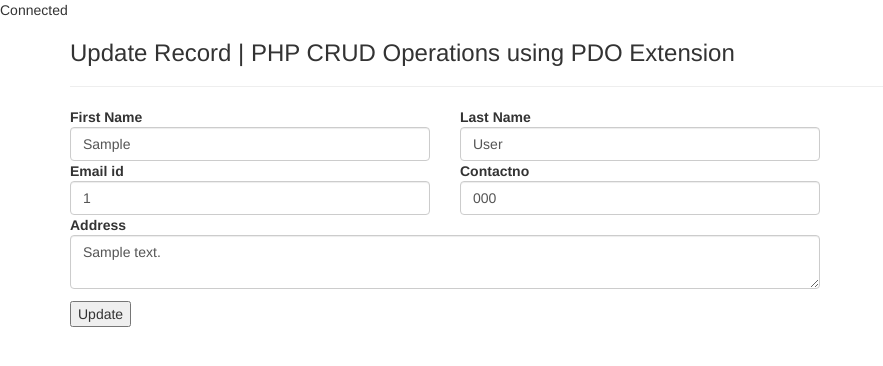
After one commit to cedgarcia/CRUD-API, a PHP site: page /update.php?id=1 in a window 1280 px wide. The commit adds this page. Shown: the top 366 px of the page, without its empty margins (0-883 px from the left). Run offline with PHP 8.4, Linux system fonts and the light colour scheme; tables that the repository leaves empty or names only in its code hold one stand-in row (values such as "Sample post"); some libraries are stand-ins or nearby versions.

Commit message:
update records

```diff
--- a/index.php
+++ b/index.php
@@ -1,4 +1,6 @@
 <?php require_once 'dbconfig.php'; ?>
+
+
 
 <!DOCTYPE html>
 <html lang="en">
@@ -60,7 +62,11 @@
             <?php echo htmlentities($result->ContactNumber); ?>
             <?php echo htmlentities($result->Address); ?>
             <?php echo htmlentities($result->PostingDate); ?>
+            <a href="update.php?id=<?php echo htmlentities($result->id); ?>"><button><span>EDIT</span></button></a>
+            <a href="index.php?del=<?php echo htmlentities($result->id); ?>"><button class="btn btn-danger btn-xs" onClick="return confirm('Do you really want to delete');"><span>DELETE</span></button></a></td>
             <br />
+
+
     <?php
             // for serial number increment
             $cnt++;
--- /dev/null
+++ b/update.php
@@ -0,0 +1,124 @@
+<?php
+// include database connection file
+require_once'dbconfig.php';
+if(isset($_POST['update']))
+{
+// Get the userid
+$userid=intval($_GET['id']);
+// Posted Values
+$fname=$_POST['firstname'];
+$lname=$_POST['lastname'];
+$emailid=$_POST['emailid'];
+$contactno=$_POST['contactno'];
+$address=$_POST['address'];
+
+// Query for Query for Updation
+$sql="update tblusers set FirstName=:fn,LastName=:ln,EmailId=:eml,ContactNumber=:cno,Address=:adrss where id=:uid";
+//Prepare Query for Execution
+$query = $dbh->prepare($sql);
+// Bind the parameters
+$query->bindParam(':fn',$fname,PDO::PARAM_STR);
+$query->bindParam(':ln',$lname,PDO::PARAM_STR);
+$query->bindParam(':eml',$emailid,PDO::PARAM_STR);
+$query->bindParam(':cno',$contactno,PDO::PARAM_STR);
+$query->bindParam(':adrss',$address,PDO::PARAM_STR);
+$query->bindParam(':uid',$userid,PDO::PARAM_STR);
+// Query Execution
+$query->execute();
+// Mesage after updation
+echo "<script>alert('Record Updated successfully');</script>";
+// Code for redirection
+echo "<script>window.location.href='index.php'</script>";
+}
+?>
+
+<!DOCTYPE html>
+<html lang="en">
+<head>
+    <meta charset="utf-8">
+    <title>PHP CURD Operation using PDO Extension  </title>
+        <meta name="viewport" content="width=device-width, initial-scale=1">
+    <link href="https://maxcdn.bootstrapcdn.com/bootstrap/3.3.0/css/bootstrap.min.css" rel="stylesheet">
+    <script src="https://code.jquery.com/jquery-1.11.1.min.js"></script>
+    <script src="https://maxcdn.bootstrapcdn.com/bootstrap/3.3.0/js/bootstrap.min.js"></script>
+</head>
+<body>
+
+<div class="container">
+
+<div class="row">
+<div class="col-md-12">
+<h3>Update Record | PHP CRUD Operations using PDO Extension</h3>
+<hr />
+</div>
+</div>
+
+<?php
+// Get the userid
+$userid=intval($_GET['id']);
+$sql = "SELECT FirstName,LastName,EmailId,ContactNumber,Address,PostingDate,id from tblusers where id=:uid";
+//Prepare the query:
+$query = $dbh->prepare($sql);
+//Bind the parameters
+$query->bindParam(':uid',$userid,PDO::PARAM_STR);
+//Execute the query:
+$query->execute();
+//Assign the data which you pulled from the database (in the preceding step) to a variable.
+$results=$query->fetchAll(PDO::FETCH_OBJ);
+// For serial number initialization
+$cnt=1;
+if($query->rowCount() > 0)
+{
+//In case that the query returned at least one record, we can echo the records within a foreach loop:
+foreach($results as $result)
+{
+?>
+<form name="insertrecord" method="post">
+<div class="row">
+<div class="col-md-4"><b>First Name</b>
+<input type="text" name="firstname" value="<?php echo htmlentities($result->FirstName);?>" class="form-control" required>
+</div>
+<div class="col-md-4"><b>Last Name</b>
+<input type="text" name="lastname" value="<?php echo htmlentities($result->LastName);?>" class="form-control" required>
+</div>
+</div>
+
+<div class="row">
+<div class="col-md-4"><b>Email id</b>
+<input type="email" name="emailid" value="<?php echo htmlentities($result->EmailId);?>" class="form-control" required>
+</div>
+<div class="col-md-4"><b>Contactno</b>
+<input type="text" name="contactno" value="<?php echo htmlentities($result->ContactNumber);?>" class="form-control" maxlength="10" required>
+</div>
+</div>
+
+
+
+<div class="row">
+<div class="col-md-8"><b>Address</b>
+<textarea class="form-control" name="address" required><?php echo htmlentities($result->Address);?></textarea>
+</div>
+</div>
+<?php }} ?>
+
+<div class="row" style="margin-top:1%">
+<div class="col-md-8">
+<input type="submit" name="update" value="Update">
+</div>
+</div>
+     </form>
+
+
+	</div>
+</div>
+<script async src="//pagead2.googlesyndication.com/pagead/js/adsbygoogle.js"></script>
+<!-- textaddneww -->
+<ins class="adsbygoogle"
+     style="display:inline-block;width:728px;height:15px"
+     data-ad-client="ca-pub-8906663933481361"
+     data-ad-slot="3318815534"></ins>
+<script>
+(adsbygoogle = window.adsbygoogle || []).push({});
+</script>
+</body>
+</htm
```
Lines whose indentation alone changed are shown as unchanged.
